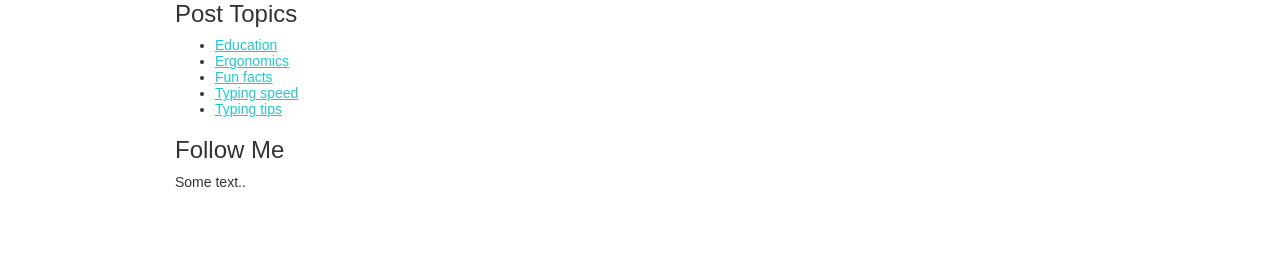
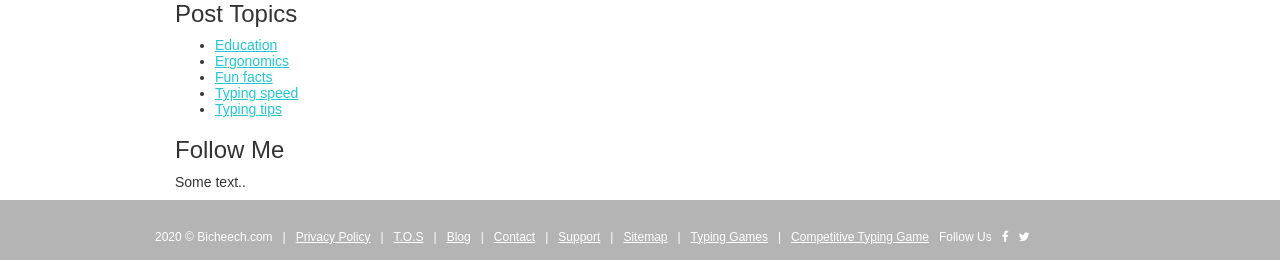
Before and after one commit to Ghost0817/ghost_projects, a Symfony app: template bchProject/templates/entertaiment/blog/search.html.twig in a window 1280 px wide. Shown: the part 726-986 px from the top of the page. Before the commit the page ends 913 px from the top, so only its background shows below. Run offline with Twig, Linux system fonts and the light colour scheme; the template is opened without the code that fills it, so the values that code supplies are empty; some libraries are stand-ins or nearby versions.

Commit message:
blog design xiiw.

```diff
--- a/bchProject/public/css/entertaiment.css
+++ b/bchProject/public/css/entertaiment.css
@@ -1081,6 +1081,22 @@
   margin-bottom: 7px;
   text-decoration: none;
 }
+
+.main-footer,.main-footer .container{background-color: #b4b4b4;}
+.footer-content{padding-bottom: 30px;
+  padding-top: 30px;}
+.footer-menu{flex-grow: 1;
+  padding-right: 20px;list-style: none;
+  padding: 0px;
+  margin: 0px;
+}
+.footer-menu li{margin-bottom: 0;
+  margin-right: 10px;display: block;float: left;font-size: 12px;
+  color: #FFF;
+}
+.footer-menu li a{color: #FFF;}
+
+
 @media only screen and (max-width: 600px){
     .container{width: 100%;}
     .extra-header .topRetrievedMenu{display: block;}
--- a/bchProject/templates/entertaiment.html.twig
+++ b/bchProject/templates/entertaiment.html.twig
@@ -5,6 +5,7 @@
         <meta http-equiv="Content-Type" content="text/html; charset=utf-8"/>
         <meta name="viewport" content="initial-scale=1">
         <title>{% block title %}Welcome!{% endblock %}</title>
+        {% block metas %}{% endblock %}
         {% block stylesheets %}
         {# the CSS file lives at "public/css/blog.css" #}
         <link href="https://stackpath.bootstrapcdn.com/font-awesome/4.7.0/css/font-awesome.min.css" rel="stylesheet"/>
@@ -61,6 +62,35 @@
         {# Ends content section #}
 
 
+        <footer class="main-footer">
+            <div class="container">
+                <div class="footer-content">
+                    <ul class="footer-menu">
+                        <li>{{ "now" | date('Y') }} © Bicheech.com</li>
+                        <li>|</li>
+                        <li><a href="#">Privacy Policy</a></li>
+                        <li>|</li>
+                        <li><a href="#">T.O.S</a></li>
+                        <li>|</li>
+                        <li><a href="#">Blog</a></li>
+                        <li>|</li>
+                        <li><a href="#">Contact</a></li>
+                        <li>|</li>
+                        <li><a href="#">Support</a></li>
+                        <li>|</li>
+                        <li><a href="#">Sitemap</a></li>
+                        <li>|</li>
+                        <li><a href="#">Typing Games</a></li>
+                        <li>|</li>
+                        <li><a href="#">Competitive Typing Game</a></li>
+                        <li>Follow Us</li>
+                        <li><a href="#"><i class="fa fa-facebook"></i></a></li>
+                        <li><a href="#"><i class="fa fa-twitter"></i></a></li>
+                    </ul>
+                </div>
+                {% block footer %}{% endblock %}
+            </div>
+        </footer>
         {% block javascripts %}{% endblock %}
     </body>
 </html>
```
Also changed, not shown: bchProject/templates/entertaiment/home/index.html.twig (+26 -1 lines). Lines whose indentation alone changed are shown as unchanged.
